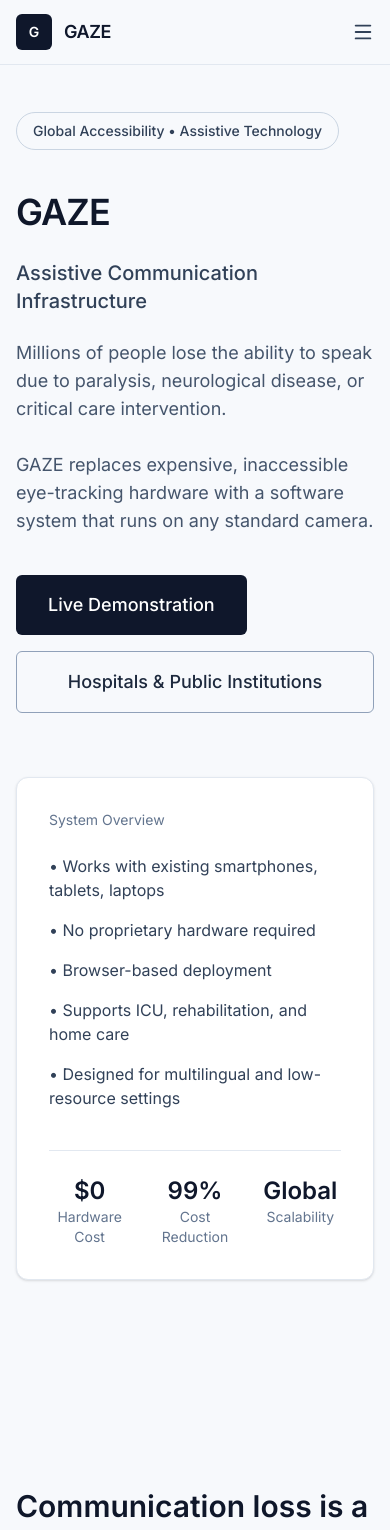
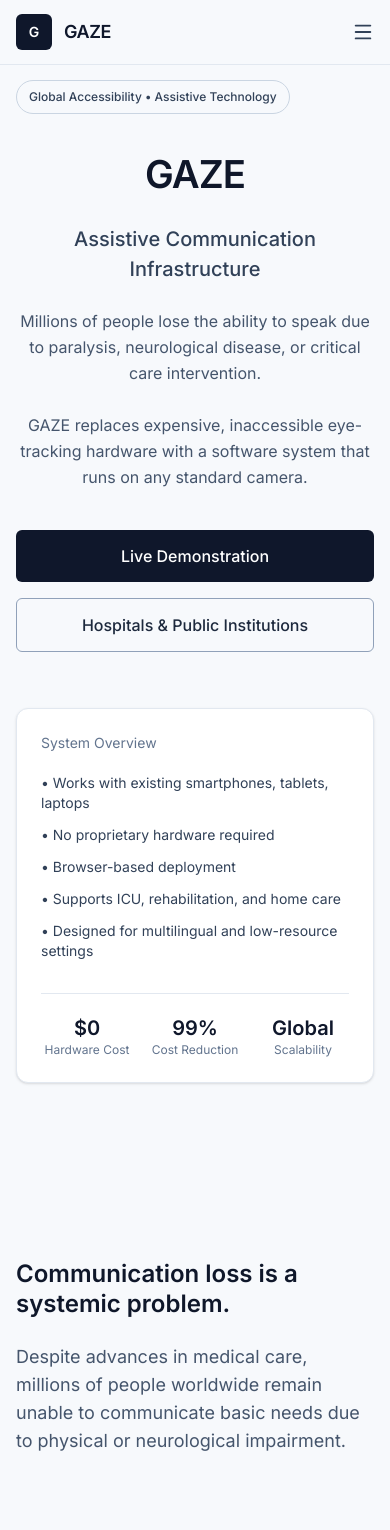
Before and after one commit to Anish-2005/Gaze, a Next.js app: page / in a window 390 px wide. Shown: the top 1530 px of the page. Built offline with nearby package versions, Linux system fonts and the light colour scheme.

Commit message:
Refine typography and button styles for responsiveness
Updated heading font sizes and button paddings across multiple components to improve responsiveness and visual consistency on different screen sizes. Adjusted layout spacing and text sizing for better readability and alignment.

```diff
--- a/src/components/CTA.tsx
+++ b/src/components/CTA.tsx
@@ -17,7 +17,7 @@ export default function Engagement() {
           className="max-w-4xl"
         >
           {/* Heading */}
-          <h2 className="text-3xl md:text-4xl font-semibold leading-tight text-white mb-6">
+          <h2 className="text-2xl md:text-3xl lg:text-4xl font-semibold leading-tight text-white mb-6">
             Engage with the GAZE platform
           </h2>
 
@@ -30,13 +30,13 @@ export default function Engagement() {
           {/* Actions */}
           <div className="flex flex-col sm:flex-row gap-6 mb-24">
             <Link href="/demo">
-              <button className="flex items-center gap-3 px-8 py-4 rounded-md bg-white text-slate-900 font-medium text-lg hover:bg-slate-100 transition">
+              <button className="flex items-center justify-center gap-3 px-6 sm:px-8 py-3 sm:py-4 rounded-md bg-white text-slate-900 font-medium text-base sm:text-lg hover:bg-slate-100 transition">
                 <MessageCircle className="w-5 h-5" />
                 <span>Access individual use</span>
               </button>
             </Link>
 
-            <button className="flex items-center gap-3 px-8 py-4 rounded-md border border-slate-400 text-slate-200 font-medium text-lg hover:bg-white/5 transition">
+            <button className="flex items-center justify-center gap-3 px-6 sm:px-8 py-3 sm:py-4 rounded-md border border-slate-400 text-slate-200 font-medium text-base sm:text-lg hover:bg-white/5 transition">
               <Handshake className="w-5 h-5" />
               <span>Discuss institutional deployment</span>
             </button>
--- a/src/components/Hero.tsx
+++ b/src/components/Hero.tsx
@@ -6,35 +6,36 @@ import Link from 'next/link'
 export default function Hero() {
     return (
         <section className="relative bg-[#F7F9FC] text-[#0F172A]">
-            <div className="container mx-auto px-4 sm:px-6 lg:px-8 py-28">
+            <div className="container mx-auto px-4 sm:px-6 lg:px-8 py-20 sm:py-24 lg:py-28">
 
                 {/* Impact Badge */}
                 <motion.div
                     initial={{ opacity: 0 }}
                     animate={{ opacity: 1 }}
                     transition={{ duration: 0.4 }}
-                    className="inline-flex items-center px-4 py-2 rounded-full border border-slate-300 text-sm font-medium text-slate-700 mb-10"
+                    className="inline-flex items-center px-3 sm:px-4 py-2 rounded-full border border-slate-300 text-xs sm:text-sm font-medium text-slate-700 mb-8 sm:mb-10"
                 >
                     Global Accessibility • Assistive Technology
                 </motion.div>
 
-                <div className="grid lg:grid-cols-2 gap-16 items-start">
+                <div className="grid lg:grid-cols-2 gap-14 lg:gap-16 items-start">
 
                     {/* LEFT — MESSAGE */}
                     <motion.div
                         initial={{ opacity: 0, y: 16 }}
                         animate={{ opacity: 1, y: 0 }}
                         transition={{ duration: 0.5 }}
+                        className="text-center lg:text-left"
                     >
-                        <h1 className="text-4xl md:text-5xl xl:text-6xl font-semibold leading-tight tracking-tight mb-6">
+                        <h1 className="font-semibold tracking-tight mb-5 text-[clamp(2.4rem,8vw,4rem)] xl:text-[clamp(3.5rem,6vw,4.5rem)]">
                             GAZE
                         </h1>
 
-                        <h2 className="text-xl md:text-2xl xl:text-3xl font-medium text-slate-700 mb-6">
+                        <h2 className="font-medium text-slate-700 mb-6 text-[clamp(1.25rem,4.5vw,1.75rem)] xl:text-3xl">
                             Assistive Communication Infrastructure
                         </h2>
 
-                        <p className="text-lg text-slate-600 max-w-xl mb-10">
+                        <p className="text-slate-600 max-w-xl mx-auto lg:mx-0 mb-10 text-base sm:text-lg leading-relaxed">
                             Millions of people lose the ability to speak due to paralysis,
                             neurological disease, or critical care intervention.
                             <br /><br />
@@ -42,34 +43,35 @@ export default function Hero() {
                             with a software system that runs on any standard camera.
                         </p>
 
-                        <div className="flex flex-col sm:flex-row gap-4">
-                            <Link href="/demo">
-                                <button className="px-8 py-4 rounded-md bg-slate-900 text-white font-medium text-lg hover:bg-slate-800 transition">
+                        <div className="flex flex-col sm:flex-row gap-4 justify-center lg:justify-start">
+                            <Link href="/demo" className="w-full sm:w-auto">
+                                <button className="w-full px-6 sm:px-8 py-3.5 sm:py-4 rounded-md bg-slate-900 text-white font-medium text-base sm:text-lg hover:bg-slate-800 transition">
                                     Live Demonstration
                                 </button>
                             </Link>
 
-                            <button className="px-8 py-4 rounded-md border border-slate-400 text-slate-800 font-medium text-lg hover:bg-slate-100 transition">
+                            <button className="w-full sm:w-auto px-6 sm:px-8 py-3.5 sm:py-4 rounded-md border border-slate-400 text-slate-800 font-medium text-base sm:text-lg hover:bg-slate-100 transition">
                                 Hospitals & Public Institutions
                             </button>
                         </div>
                     </motion.div>
 
+                    {/* RIGHT — SYSTEM OVERVIEW */}
                     <motion.div
                         initial={{ opacity: 0 }}
                         animate={{ opacity: 1 }}
                         transition={{ delay: 0.2, duration: 0.5 }}
                         className="h-full"
                     >
-                        <div className="bg-white border border-slate-200 rounded-xl p-8 shadow-sm h-full flex flex-col">
+                        <div className="bg-white border border-slate-200 rounded-xl p-6 sm:p-8 shadow-sm h-full flex flex-col">
 
                             {/* Top */}
                             <div>
-                                <div className="text-sm text-slate-500 mb-6">
+                                <div className="text-sm text-slate-500 mb-5">
                                     System Overview
                                 </div>
 
-                                <ul className="space-y-4 text-slate-700 text-base">
+                                <ul className="space-y-3 sm:space-y-4 text-slate-700 text-sm sm:text-base">
                                     <li>• Works with existing smartphones, tablets, laptops</li>
                                     <li>• No proprietary hardware required</li>
                                     <li>• Browser-based deployment</li>
@@ -78,19 +80,19 @@ export default function Hero() {
                                 </ul>
                             </div>
 
-                            {/* Bottom — Metrics always sit at the base */}
-                            <div className="mt-10 grid grid-cols-3 gap-6 border-t border-slate-200 pt-6 text-center">
+                            {/* Bottom — Metrics */}
+                            <div className="mt-8 sm:mt-10 grid grid-cols-3 gap-4 sm:gap-6 border-t border-slate-200 pt-5 sm:pt-6 text-center">
                                 <div>
-                                    <div className="text-2xl font-semibold text-slate-900">$0</div>
-                                    <div className="text-sm text-slate-500">Hardware Cost</div>
+                                    <div className="text-xl sm:text-2xl font-semibold text-slate-900">$0</div>
+                                    <div className="text-xs sm:text-sm text-slate-500">Hardware Cost</div>
                                 </div>
                                 <div>
-                                    <div className="text-2xl font-semibold text-slate-900">99%</div>
-                                    <div className="text-sm text-slate-500">Cost Reduction</div>
+                                    <div className="text-xl sm:text-2xl font-semibold text-slate-900">99%</div>
+                                    <div className="text-xs sm:text-sm text-slate-500">Cost Reduction</div>
                                 </div>
                                 <div>
-                                    <div className="text-2xl font-semibold text-slate-900">Global</div>
-                                    <div className="text-sm text-slate-500">Scalability</div>
+                                    <div className="text-xl sm:text-2xl font-semibold text-slate-900">Global</div>
+                                    <div className="text-xs sm:text-sm text-slate-500">Scalability</div>
                                 </div>
                             </div>
 
--- a/src/components/HowItWorks.tsx
+++ b/src/components/HowItWorks.tsx
@@ -37,7 +37,7 @@ export default function HowItWorks() {
           transition={{ duration: 0.5 }}
           className="max-w-3xl mb-20"
         >
-          <h2 className="text-3xl md:text-4xl font-semibold leading-tight mb-6">
+          <h2 className="text-2xl md:text-3xl lg:text-4xl font-semibold leading-tight mb-6">
             Deployment workflow
           </h2>
           <p className="text-lg text-slate-600">
--- a/src/components/Navigation.tsx
+++ b/src/components/Navigation.tsx
@@ -42,7 +42,7 @@ export default function Navigation() {
             ))}
 
             <Link href="/demo">
-              <button className="ml-6 px-6 py-2.5 rounded-md bg-slate-900 text-white text-sm font-medium hover:bg-slate-800 transition">
+              <button className="ml-6 px-4 sm:px-6 py-2 sm:py-2.5 rounded-md bg-slate-900 text-white text-sm font-medium hover:bg-slate-800 transition">
                 Live Demonstration
               </button>
             </Link>
--- a/src/components/Pricing.tsx
+++ b/src/components/Pricing.tsx
@@ -67,7 +67,7 @@ export default function AccessModel() {
           transition={{ duration: 0.5 }}
           className="max-w-3xl mb-20"
         >
-          <h2 className="text-3xl md:text-4xl font-semibold leading-tight mb-6">
+          <h2 className="text-2xl md:text-3xl lg:text-4xl font-semibold leading-tight mb-6">
             Access and sustainability model
           </h2>
           <p className="text-lg text-slate-600">
--- a/src/components/Problem.tsx
+++ b/src/components/Problem.tsx
@@ -37,7 +37,7 @@ export default function Problem() {
           transition={{ duration: 0.5 }}
           className="max-w-3xl mb-20"
         >
-          <h2 className="text-3xl md:text-4xl font-semibold leading-tight mb-6">
+          <h2 className="text-2xl md:text-3xl lg:text-4xl font-semibold leading-tight mb-6">
             Communication loss is a systemic problem.
           </h2>
 
--- a/src/components/SocialImpact.tsx
+++ b/src/components/SocialImpact.tsx
@@ -47,7 +47,7 @@ export default function Impact() {
           transition={{ duration: 0.5 }}
           className="max-w-3xl mb-20"
         >
-          <h2 className="text-3xl md:text-4xl font-semibold leading-tight mb-6">
+          <h2 className="text-2xl md:text-3xl lg:text-4xl font-semibold leading-tight mb-6">
             Impact at scale
           </h2>
           <p className="text-lg text-slate-600">
--- a/src/components/Solution.tsx
+++ b/src/components/Solution.tsx
@@ -43,7 +43,7 @@ export default function Solution() {
           transition={{ duration: 0.5 }}
           className="max-w-3xl mb-20"
         >
-          <h2 className="text-3xl md:text-4xl font-semibold leading-tight mb-6">
+          <h2 className="text-2xl md:text-3xl lg:text-4xl font-semibold leading-tight mb-6">
             System operation
           </h2>
           <p className="text-lg text-slate-600">
--- a/src/components/UseCases.tsx
+++ b/src/components/UseCases.tsx
@@ -43,7 +43,7 @@ export default function UseCases() {
           transition={{ duration: 0.5 }}
           className="max-w-3xl mb-20"
         >
-          <h2 className="text-3xl md:text-4xl font-semibold leading-tight mb-6">
+          <h2 className="text-2xl md:text-3xl lg:text-4xl font-semibold leading-tight mb-6">
             Deployment contexts
           </h2>
           <p className="text-lg text-slate-600">
```
